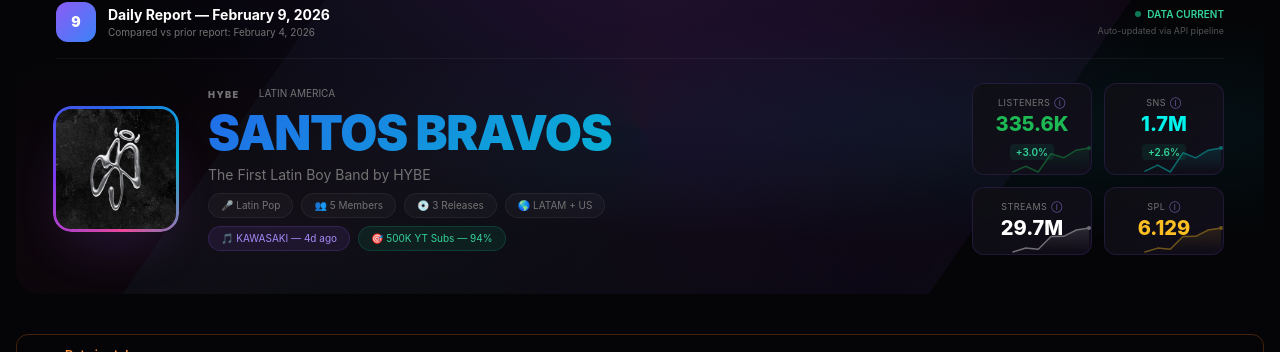
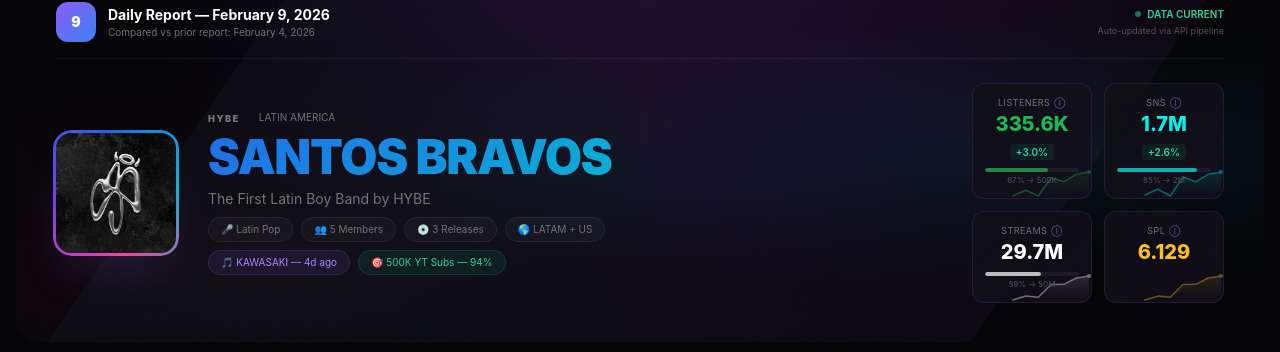
Before and after one commit to it-hbl/santos-bravos-dashboard, a Next.js app: page / in a window 1280 px wide. Shown: the part 134-486 px from the top of the page. Built offline with nearby package versions, Linux system fonts and the light colour scheme; no server answers; the database is empty.

Commit message:
Add milestone progress micro-bars to hero stat cards — show target % for Listeners, SNS, Streams

```diff
--- a/app/page.tsx
+++ b/app/page.tsx
@@ -469,11 +469,13 @@ function Dashboard() {
             </div>
             <div className="grid grid-cols-2 gap-3 flex-shrink-0">
               {[
-                { label: "Listeners", value: liveListeners, prior: bp.spotifyMonthlyListeners.prior, color: "#1DB954", accent: "text-spotify", tooltip: "Monthly Listeners" },
-                { label: "SNS", value: liveSocialMedia.totalFootprint.current, prior: liveSocialMedia.totalFootprint.prior, color: "#00F2EA", accent: "text-tiktok", tooltip: "SNS Footprint" },
-                { label: "Streams", value: bp.totalCrossPlatformStreams.current, prior: bp.totalCrossPlatformStreams.prior, color: "#FFFFFF", accent: "text-white", tooltip: "Cross-Platform Streams" },
-                { label: "SPL", value: bp.spl.current, prior: null, color: "#FBBF24", accent: "text-amber-400", isSpl: true, tooltip: "SPL" },
-              ].map(card => (
+                { label: "Listeners", value: liveListeners, prior: bp.spotifyMonthlyListeners.prior, color: "#1DB954", accent: "text-spotify", tooltip: "Monthly Listeners", target: 500000, targetLabel: "500K" },
+                { label: "SNS", value: liveSocialMedia.totalFootprint.current, prior: liveSocialMedia.totalFootprint.prior, color: "#00F2EA", accent: "text-tiktok", tooltip: "SNS Footprint", target: 2000000, targetLabel: "2M" },
+                { label: "Streams", value: bp.totalCrossPlatformStreams.current, prior: bp.totalCrossPlatformStreams.prior, color: "#FFFFFF", accent: "text-white", tooltip: "Cross-Platform Streams", target: 50000000, targetLabel: "50M" },
+                { label: "SPL", value: bp.spl.current, prior: null, color: "#FBBF24", accent: "text-amber-400", isSpl: true, tooltip: "SPL", target: null, targetLabel: null },
+              ].map(card => {
+                const targetPct = card.target ? Math.min(100, (card.value / card.target) * 100) : null;
+                return (
                 <div key={card.label} className="glass-hybe glass-hybe-card hero-card-enter rounded-xl p-3 text-center min-w-[120px] relative overflow-hidden cursor-default">
                   <div className="absolute bottom-0 right-0 opacity-40 pointer-events-none">
                     <Sparkline
@@ -496,8 +498,20 @@ function Dashboard() {
                       <DodBadge current={card.value} prior={card.prior} />
                     </div>
                   )}
+                  {targetPct !== null && (
+                    <div className="relative z-10 mt-1.5">
+                      <div className="w-full bg-white/[0.06] rounded-full h-1 overflow-hidden">
+                        <div
+                          className="h-full rounded-full transition-all duration-[1.5s] ease-out"
+                          style={{ width: `${targetPct}%`, backgroundColor: card.color, opacity: 0.7 }}
+                        />
+                      </div>
+                      <p className="text-[8px] text-neutral-600 mt-0.5">{targetPct.toFixed(0)}% → {card.targetLabel}</p>
+                    </div>
+                  )}
                 </div>
-              ))}
+                );
+              })}
             </div>
           </div>
         </section>
```
